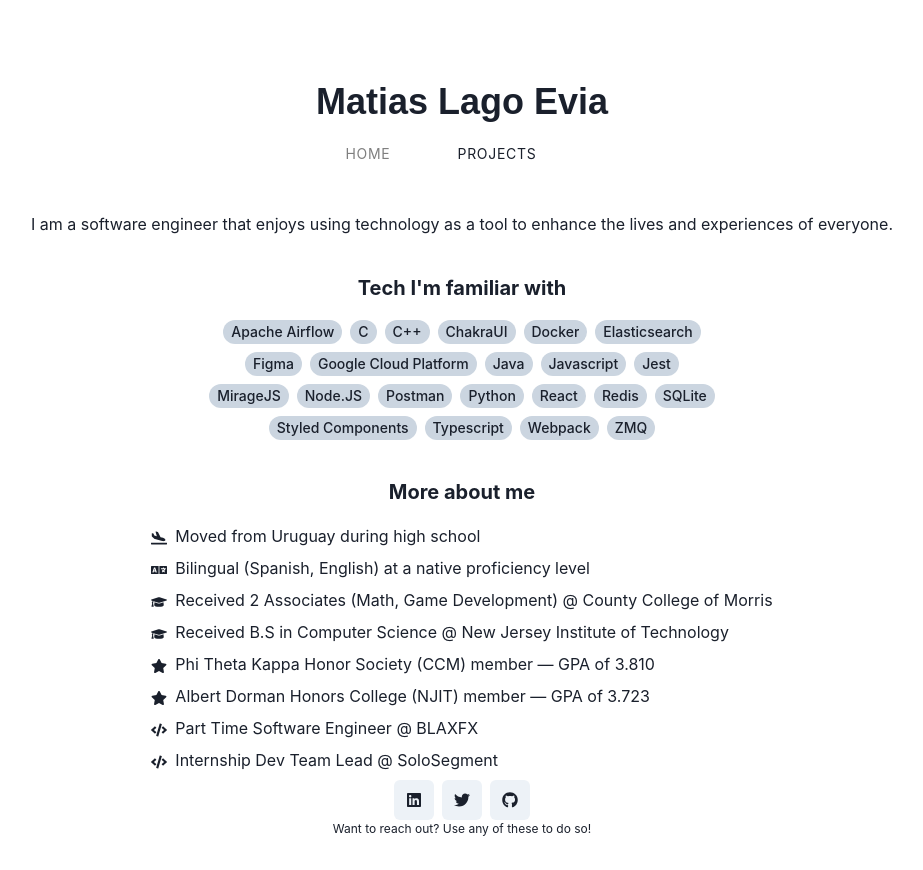
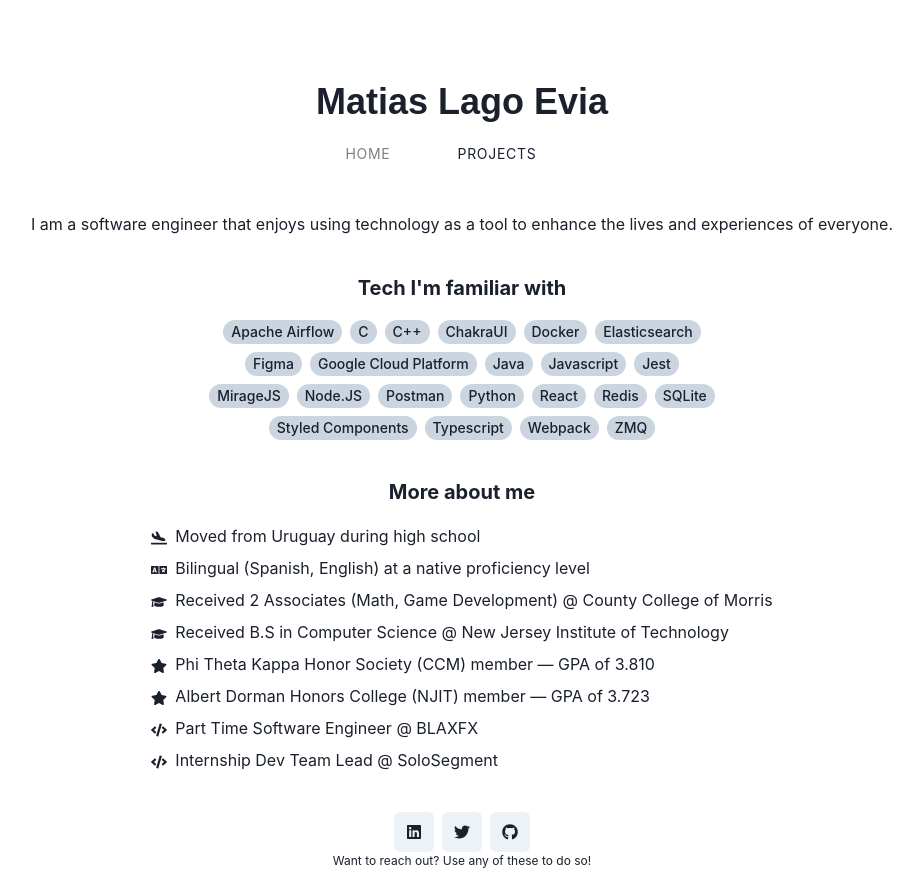
Before and after one commit to tuna33/personal-site, a React app: page / in a window 1280 px wide. Shown: the whole page, without its empty margins (178-1101 px from the left). Before the commit the page ends 838 px from the top, so only its background shows below. Built offline with nearby package versions, Linux system fonts and the light colour scheme.

Commit message:
Separate header and footer components

```diff
--- a/src/components/App.tsx
+++ b/src/components/App.tsx
@@ -6,6 +6,26 @@
 import { NavBar } from "./Navbar";
 import { SocialLinks } from "./SocialLinks";
 import { Endpoint } from "../types";
+
+const Header: React.FC<{ endpoints: Endpoint[] }> = ({ endpoints }) => {
+  return (
+    <header>
+      <Heading size="xl" fontFamily="fantasy">
+        Matias Lago Evia
+      </Heading>
+      <NavBar endpoints={endpoints} />
+    </header>
+  );
+};
+
+const Footer: React.FC = () => {
+  return (
+    <footer style={{ marginTop: "40px" }}>
+      <SocialLinks />
+      <Text fontSize="xs">Want to reach out? Use any of these to do so!</Text>
+    </footer>
+  );
+};
 
 export const App: React.FC = () => {
   const endpoints: Endpoint[] = [
@@ -22,19 +42,9 @@
     <ChakraProvider>
       <BrowserRouter>
         <VStack m="10vh 10vw" h="80vh" justify="space-between">
-          <header>
-            <Heading size="xl" fontFamily="fantasy">
-              Matias Lago Evia
-            </Heading>
-            <NavBar endpoints={endpoints} />
-          </header>
+          <Header endpoints={endpoints} />
           <Switch>{switchContent}</Switch>
-          <footer>
-            <SocialLinks />
-            <Text fontSize="xs">
-              Want to reach out? Use any of these to do so!
-            </Text>
-          </footer>
+          <Footer />
         </VStack>
       </BrowserRouter>
     </ChakraProvider>
```
